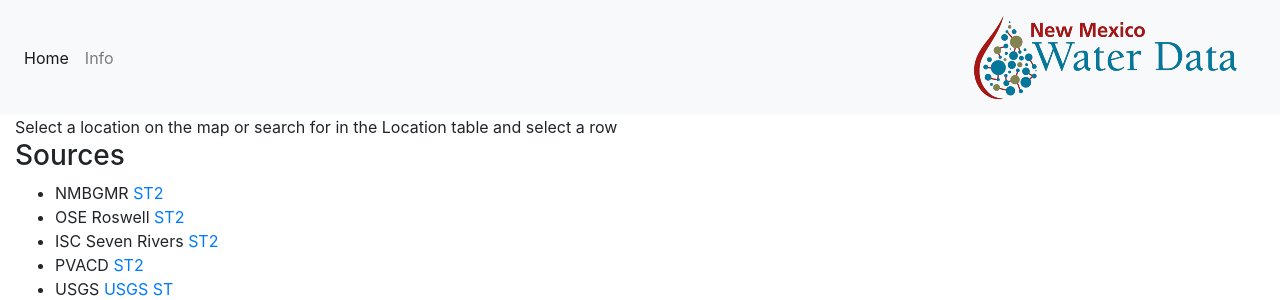
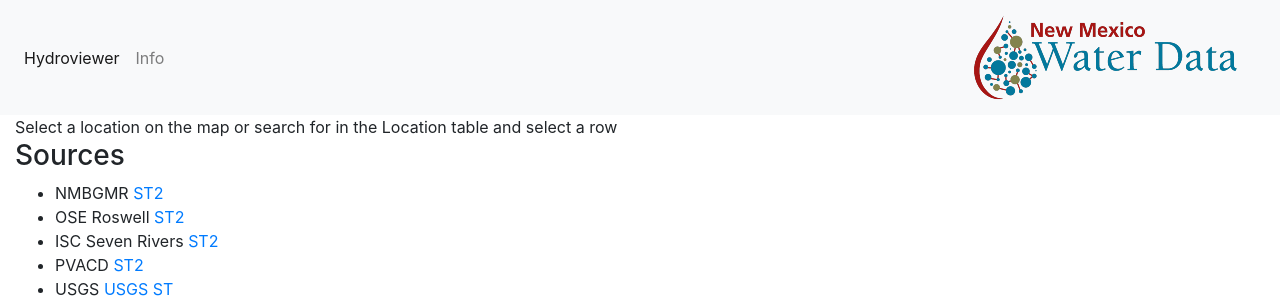
Before and after one commit to NMWDI/HydroViewer, a Flask app: page /info in a window 1280 px wide. Shown: the top 300 px of the page. Run offline with Flask 2, Linux system fonts and the light colour scheme.

Commit message:
started adding branding

```diff
--- a/templates/base.html
+++ b/templates/base.html
@@ -1,6 +1,7 @@
 <!doctype html>
 <html>
   <head>
+    <title>HydroViewer</title>
     <link rel="stylesheet" href="{{ url_for('static', filename='style.css') }}">
     <link rel="stylesheet" href="https://cdn.jsdelivr.net/npm/bootstrap@4.6.1/dist/css/bootstrap.min.css">
 
@@ -28,7 +29,7 @@
             <div class="collapse navbar-collapse" id="navbarSupportedContent">
                 <ul class="navbar-nav mr-auto">
                   <li class="nav-item active">
-                    <a class="nav-link" href="/">Home <span class="sr-only">(current)</span></a>
+                    <a class="nav-link" href="/">Hydroviewer <span class="sr-only">(current)</span></a>
                   </li>
                   <li class="nav-item">
                     <a class="nav-link" href="/info">Info</a>
--- a/templates/index.html
+++ b/templates/index.html
@@ -1,7 +1,7 @@
 {% extends "base.html" %}
 
 {% block head %}
-    <title>PVACD HydroViewer</title>
+
 
     <link rel="stylesheet" href="https://unpkg.com/leaflet@1.7.1/dist/leaflet.css"
     integrity="sha512-xodZBNTC5n17Xt2atTPuE1HxjVMSvLVW9ocqUKLsCC5CXdbqCmblAshOMAS6/keqq/sMZMZ19scR4PsZChSR7A=="
```
